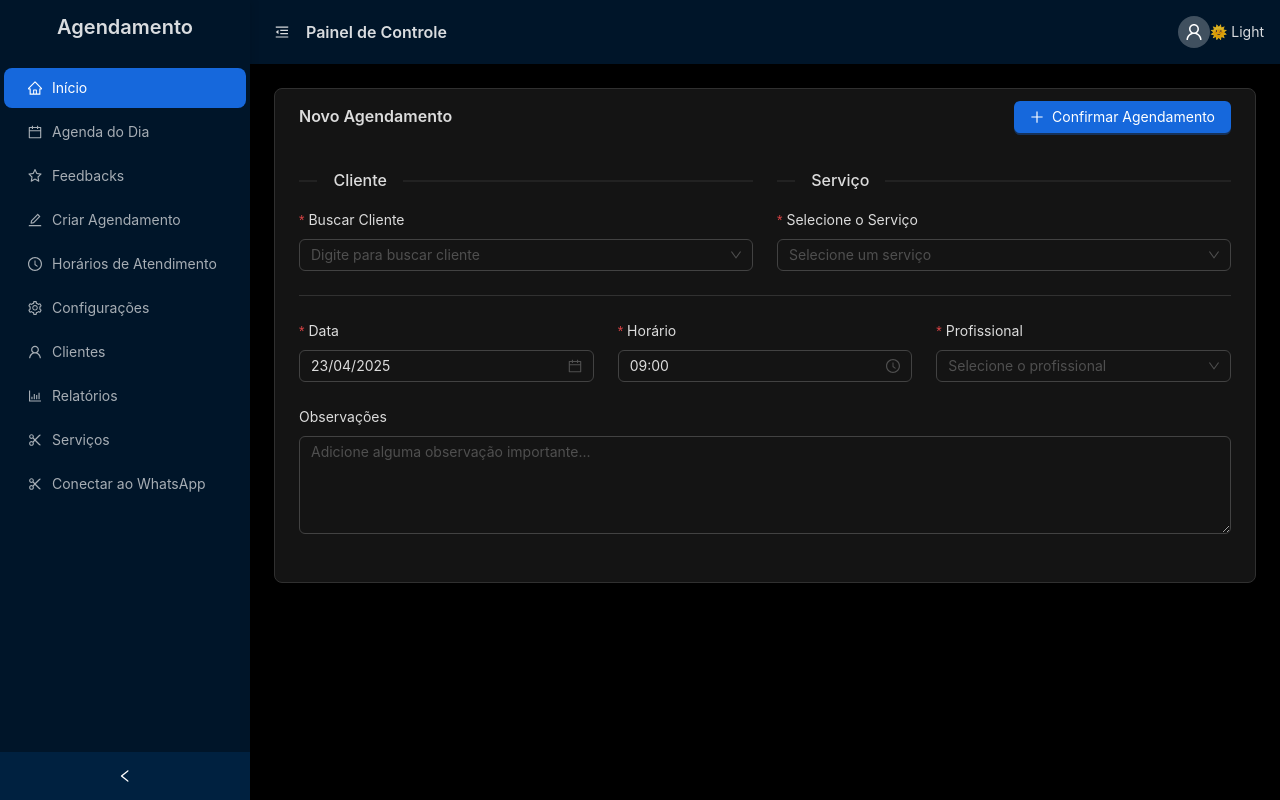
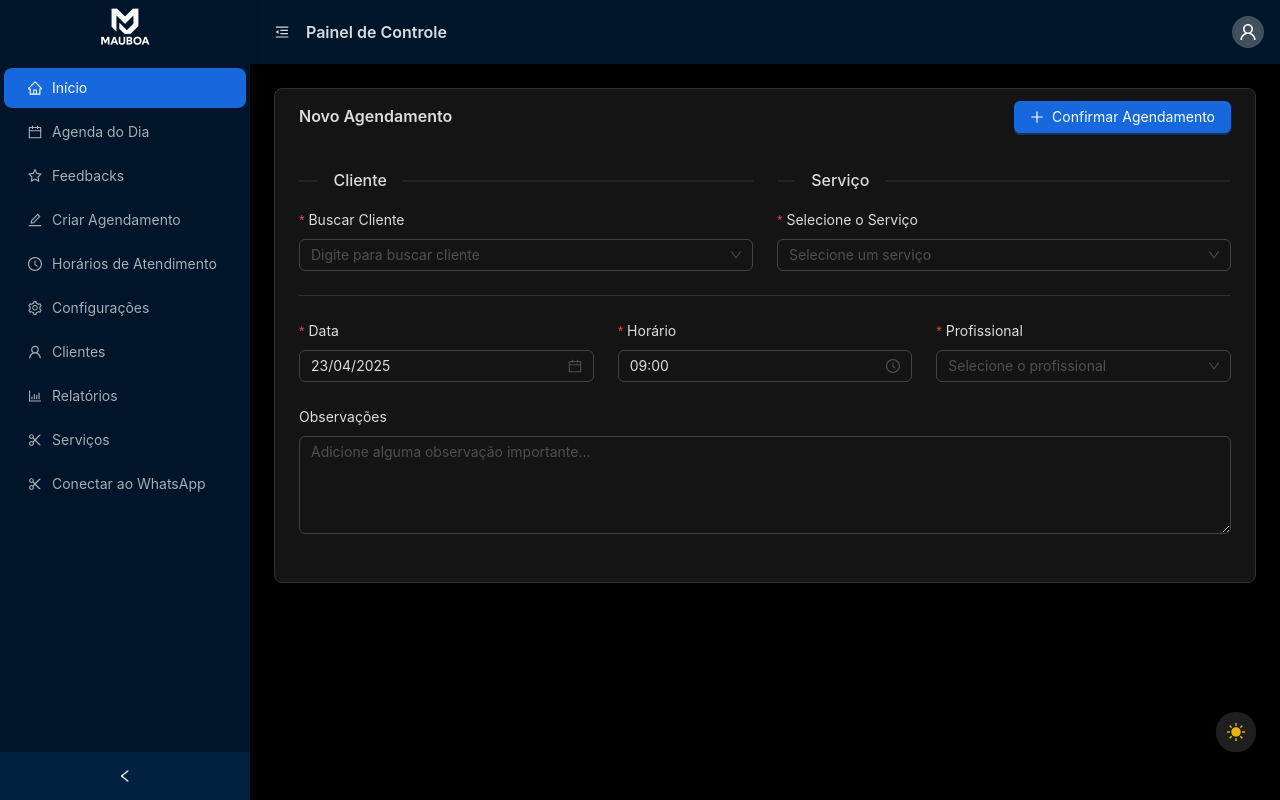
Before and after one commit to MauBoaventura/front-bot-whats-agenda, a Next.js app: page /agendamento in a window 1280 px wide. Built offline with nearby package versions, Linux system fonts and the light colour scheme.

Commit message:
feat: add ConfiguracaoProvider for managing sidebar collapse state with localStorage

```diff
--- a/src/app/(main)/layout.tsx
+++ b/src/app/(main)/layout.tsx
@@ -1,5 +1,6 @@
 'use client';
 import { ThemeToggle } from '@/components/ThemeToggle';
+import { useConfiguracao } from '@/providers/configuracao-provider/configuracao-provider';
 import {
   BarChartOutlined,
   CalendarOutlined,
@@ -15,14 +16,15 @@ import {
 } from '@ant-design/icons';
 import { Avatar, Button, Layout, Menu, Space, Typography, type MenuProps } from 'antd';
 import { useTheme } from 'next-themes';
+import Image from 'next/image';
 import Link from 'next/link';
-import { useState } from 'react';
 
 const { Header, Sider, Content } = Layout;
 const { Title } = Typography;
 
 export default function DashboardLayout({ children }: { children: React.ReactNode }) {
-  const [collapsed, setCollapsed] = useState(false);
+  const { collapsedSidebar, setCollapsedSidebar } = useConfiguracao();
+
   const { theme } = useTheme();
 
   // Itens do Menu (Sidebar)
@@ -45,8 +47,8 @@ export default function DashboardLayout({ children }: { children: React.ReactNod
       {/* Sidebar (fixa e ocupando 100% da altura) */}
       <Sider
         collapsible
-        collapsed={collapsed}
-        onCollapse={(value) => setCollapsed(value)}
+        collapsed={collapsedSidebar}
+        onCollapse={(value) => setCollapsedSidebar(value)}
         width={250}
         collapsedWidth={80}
         theme={theme === 'dark' ? 'dark' : 'light'}
@@ -61,12 +63,12 @@ export default function DashboardLayout({ children }: { children: React.ReactNod
         }}
       >
         <div className="p-4 flex items-center justify-center h-16">
-          {!collapsed ? (
-            <Title level={4} className="m-0 text-blue-900">
-              Agendamento
+          {!collapsedSidebar ? (
+            <Title level={4} className="m-0 text-blue-900 flex items-center gap-2">
+              <Image src={theme === 'dark' ? '/assets/logo-dark-mauboa.png' : '/assets/logo-mauboa.png'} alt="Logo" width={64} height={64} />
             </Title>
           ) : (
-            <CalendarOutlined className="text-xl text-blue-600" />
+            <Image src={theme === 'dark' ? '/assets/logo-dark-mauboa.png' : '/assets/logo-mauboa.png'} alt="Logo" width={64} height={64} />
           )}
         </div>
         <Menu
@@ -80,7 +82,7 @@ export default function DashboardLayout({ children }: { children: React.ReactNod
 
       <Layout
         style={{
-          marginLeft: collapsed ? 80 : 250,
+          marginLeft: collapsedSidebar ? 80 : 250,
           minHeight: '100vh',
         }}
       >
@@ -98,8 +100,8 @@ export default function DashboardLayout({ children }: { children: React.ReactNod
             <Button
               className=' text-blue-100'
               type="text"
-              icon={collapsed ? <MenuUnfoldOutlined /> : <MenuFoldOutlined />}
-              onClick={() => setCollapsed(!collapsed)}
+              icon={collapsedSidebar ? <MenuUnfoldOutlined /> : <MenuFoldOutlined />}
+              onClick={() => setCollapsedSidebar(!collapsedSidebar)}
             />
             <Title level={5} className="!m-0 text-blue-100">
               Painel de Controle
--- a/src/components/ThemeToggle/index.tsx
+++ b/src/components/ThemeToggle/index.tsx
@@ -1,6 +1,8 @@
 // components/ThemeToggle.tsx
 "use client"; // Componente Client-Side
 
+import { MoonFilled, SunFilled } from '@ant-design/icons';
+import { FloatButton } from 'antd';
 import { useTheme } from 'next-themes';
 import { useEffect, useState } from 'react';
 
@@ -14,10 +16,9 @@ export function ThemeToggle() {
   if (!mounted) return null;
 
   return (
-    <button
+    <FloatButton
+      icon={theme === 'dark' ? <SunFilled className='!text-yellow-500'/> :<MoonFilled className='!text-blue-500'/>}
       onClick={() => setTheme(theme === 'dark' ? 'light' : 'dark')}
-    >
-      {theme === 'dark' ? '🌞 Light' : '🌙 Dark'}
-    </button>
+    />
   );
 }
--- /dev/null
+++ b/src/providers/configuracao-provider/configuracao-provider.tsx
@@ -0,0 +1,50 @@
+"use client"
+import { createContext, useContext, useEffect, useState } from "react";
+
+// Define o tipo do contexto
+interface ConfiguracaoContextType {
+  collapsedSidebar: boolean;
+  setCollapsedSidebar: (items: boolean) => void;
+}
+
+// Cria o contexto
+const ConfiguracaoContext = createContext<ConfiguracaoContextType | undefined>(undefined);
+
+// Hook personalizado para usar o contexto de collapsedSidebar
+export const useConfiguracao = () => {
+  const context = useContext(ConfiguracaoContext);
+  if (!context) {
+    throw new Error("useConfiguracao deve ser usado dentro de um ConfiguracaoProvider");
+  }
+  return context;
+};
+
+// Hook personalizado para gerenciar o estado dos collapsedSidebar com localStorage
+const useConfiguracaoState = (): ConfiguracaoContextType => {
+  const [collapsedSidebar, setCollapsedSidebar] = useState<boolean>(() => {
+    if (typeof window !== 'undefined') {
+      // Recupera os collapsedSidebar do localStorage ao inicializar
+      const savedConfiguracao = localStorage.getItem("collapsedSidebar");
+      return savedConfiguracao ? savedConfiguracao === "true" : false;
+    }
+    return false; // Valor padrão se localStorage não estiver disponível
+  });
+
+  // Atualiza o localStorage sempre que os collapsedSidebar mudam
+  useEffect(() => {
+    localStorage.setItem("collapsedSidebar", collapsedSidebar.toString());
+  }, [collapsedSidebar]);
+
+  return { collapsedSidebar, setCollapsedSidebar };
+};
+
+// Provider para o contexto de collapsedSidebar
+export const ConfiguracaoProvider: React.FC<{ children: React.ReactNode }> = ({ children }) => {
+  const { collapsedSidebar, setCollapsedSidebar } = useConfiguracaoState();
+
+  return (
+    <ConfiguracaoContext.Provider value={{ collapsedSidebar, setCollapsedSidebar }}>
+      {children}
+    </ConfiguracaoContext.Provider>
+  );
+};
--- a/src/providers/providers.tsx
+++ b/src/providers/providers.tsx
@@ -1,4 +1,5 @@
 import type React from "react";
+import { ConfiguracaoProvider } from "./configuracao-provider/configuracao-provider";
 import { ThemeProvider } from "./theme-provider/theme-provider";
 
 interface ProvidersProps {
@@ -8,7 +9,9 @@ interface ProvidersProps {
 export default function Providers({ children }: ProvidersProps) {
   return (
    <ThemeProvider>
+    <ConfiguracaoProvider>
       {children}
+    </ConfiguracaoProvider>
    </ThemeProvider>
   );
 }
```
Also changed, not shown: public/assets/logo-dark-mauboa.png (added), public/assets/logo-mauboa.png (added).
